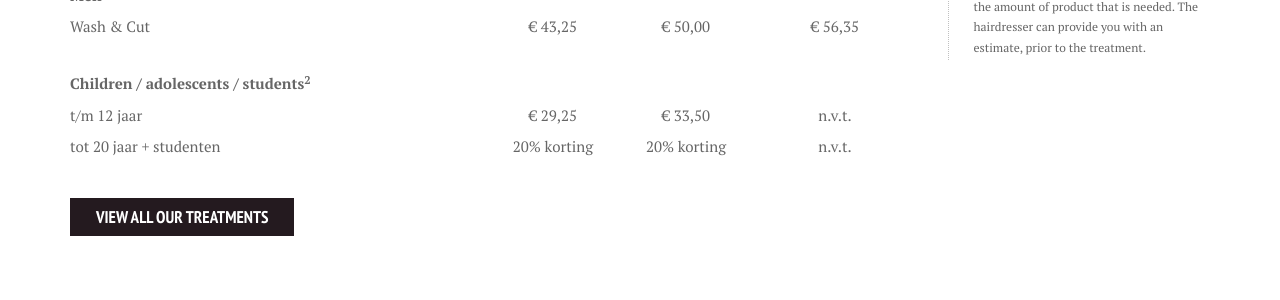
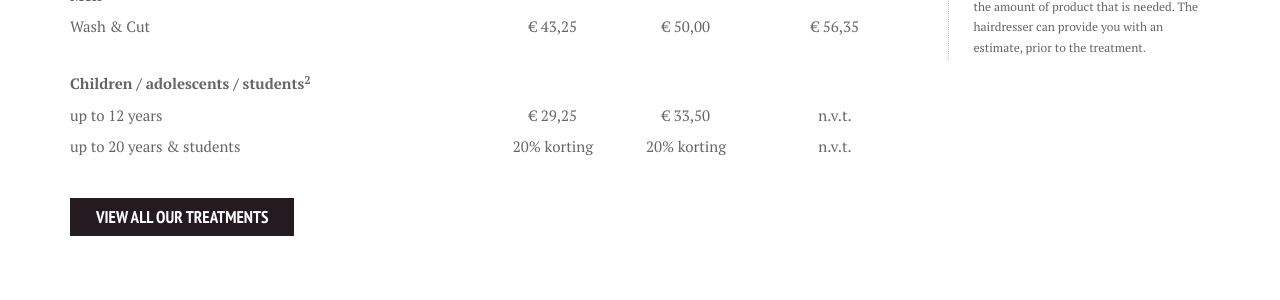
Before and after one commit to xuantiep/koffijberghairdressers, a Jekyll site: the page built from index.md, in a window 1280 px wide and 900 px high, scrolled down 2205 px. Shown: the part 155-455 px from the top of the window. Built offline with Jekyll 4.4.1, drawn with Linux system fonts in a browser that asks for light colours.

Commit message:
Updated '/_data/treatments.yml' via CloudCannon

```diff
--- a/_data/treatments.yml
+++ b/_data/treatments.yml
@@ -37,13 +37,13 @@ gents:
         masterstylist: € 56.35
     url: /behandelingen/wassen-knippen
 discounts:
-  - item: t/m 12 jaar
+  - item: up to 12 years
     prijs:
       - stylist: € 29.25
         topstylist: € 33.50
         masterstylist: n.v.t.
     url: ''
-  - item: tot 20 jaar + studenten
+  - item: 'up to 20 years & students'
     prijs:
       - stylist: '20% korting'
         topstylist: '20% korting'
```
